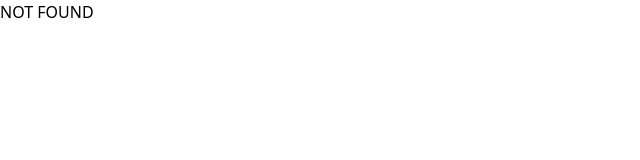
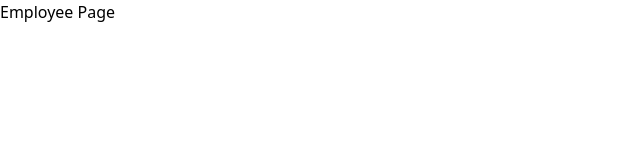
Before and after one commit to nlinh34/Fe-Tour-Xperience, a React (Vite) app: page /employee in a window 1280 px wide. Shown: the top 160 px of the page, without its empty margins (0-640 px from the left). Built offline with nearby package versions, Linux system fonts and the light colour scheme.

Commit message:
build: setup routes employee

```diff
--- /dev/null
+++ b/src/layouts/pages/employee/EmployeeLayout.tsx
@@ -0,0 +1,12 @@
+import React from 'react'
+import { Outlet } from 'react-router-dom'
+
+const EmployeeLayout: React.FC<object> = () => {
+    return (
+        <div>
+            <Outlet />
+        </div>
+    )
+}
+
+export default EmployeeLayout
--- /dev/null
+++ b/src/pages/employee/EmployeeDashboard.tsx
@@ -0,0 +1,11 @@
+import React from 'react'
+
+const EmployeeDashboard: React.FC<object> = () => {
+  return (
+    <div>
+      <h1>Employee Page</h1>
+    </div>
+  )
+}
+
+export default EmployeeDashboard
--- a/src/routes/AppRoutes.tsx
+++ b/src/routes/AppRoutes.tsx
@@ -9,6 +9,12 @@ const LandingPage = lazy(() => import('../pages/static/LandingPage'))
 const AdminLayout = lazy(() => import('../layouts/pages/admin/AdminLayout'))
 const AdminDashboard = lazy(() => import('../pages/admin/AdminDashboard'))
 const AdminManagerTour = lazy(() => import('../pages/admin/AdminManagerTour'))
+
+{/* Employee Page */ }
+const EmployeeLayout = lazy(() => import('../layouts/pages/employee/EmployeeLayout'))
+const EmployeeDashboard = lazy(() => import('../pages/employee/EmployeeDashboard'))
+
+{/* Customer Page */ }
 
 {/* Not Found */ }
 const NotFound = lazy(() => import('../pages/NotFound/NotFound'))
@@ -29,6 +35,15 @@ const AppRoutes = () => {
                     </Route>
                 </Route>
 
+                {/* Employee Page */}
+                <Route element={<DefaultLayout />}>
+                    <Route path='/employee' element={<EmployeeLayout />}>
+                        <Route path='' element={<EmployeeDashboard />} />
+                    </Route>
+                </Route>
+
+                {/* Customer Page */}
+
                 {/* Not Found */}
                 <Route element={<DefaultLayout />}>
                     <Route errorElement={<NotFound />} />
```
Also changed, not shown: src/layouts/pages/customer/CustomerLayout.tsx (added, +12 -0 lines).
